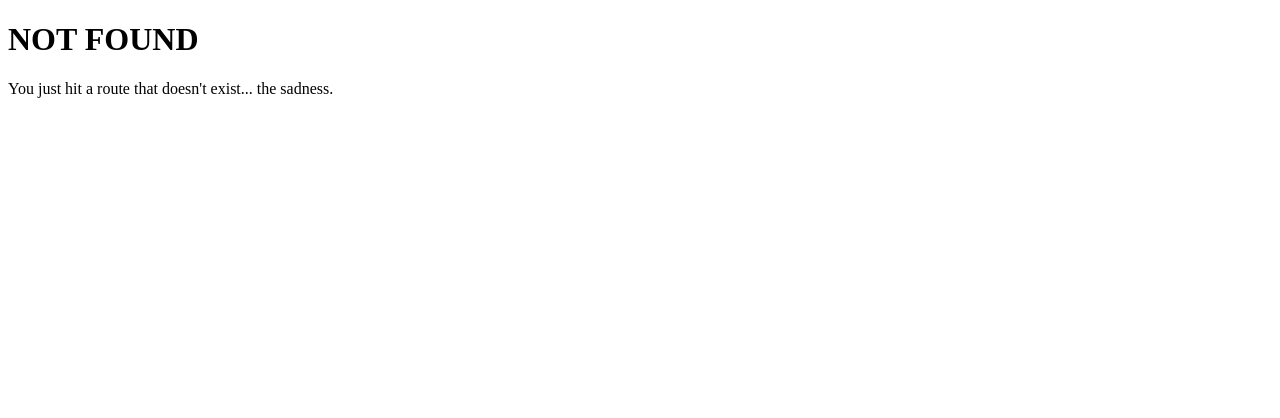
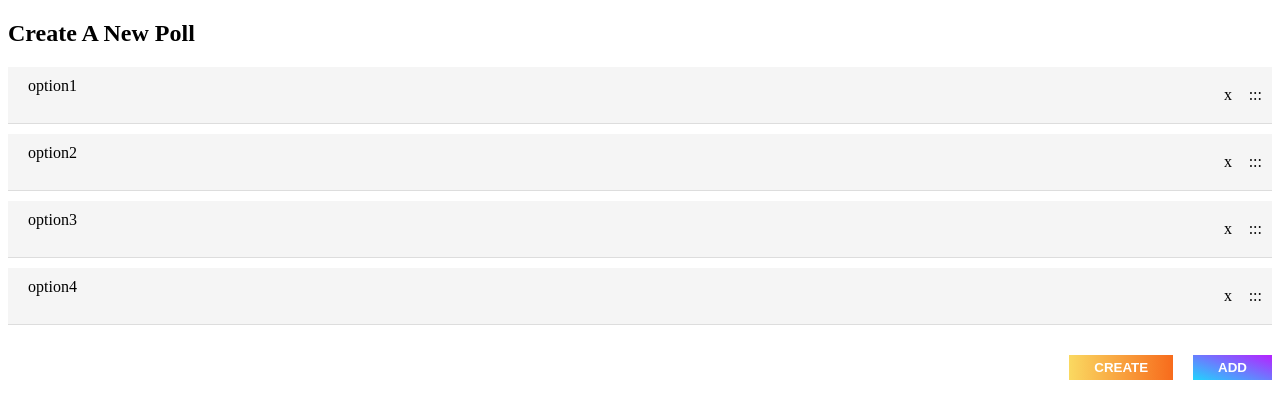
Before and after one commit to Treynox/polzlearning, a Gatsby site: page /new in a window 1280 px wide. Before the commit this address had no page. Built offline with nearby package versions, Linux system fonts and the light colour scheme; Gatsby itself is replaced by a stand-in of ours.

Commit message:
Part 1 Complete

```diff
--- a/package.json
+++ b/package.json
@@ -9,6 +9,8 @@
     "gatsby-plugin-react-helmet": "^2.0.10",
     "gatsby-plugin-styled-components": "^2.0.11",
     "react-helmet": "^5.2.0",
+    "react-sortable-hoc": "^0.8.3",
+    "short-id": "0.1.0-1",
     "styled-components": "^3.3.2"
   },
   "keywords": [
--- /dev/null
+++ b/src/components/NewPoll/index.js
@@ -0,0 +1,95 @@
+import React from 'react'
+import styled from 'styled-components'
+import PropTypes from 'prop-types'
+import {
+    SortableContainer,
+    SortableElement,
+    SortableHandle,
+} from 'react-sortable-hoc'
+
+const OptionsContainer = styled.ul`
+  list-style: none;
+  padding: 0;
+  margin: 0 0 30px;
+`;
+
+const OptionItemContainer = styled.li`
+  border-bottom: 1px solid #ddd;
+  padding: 10px 60px 10px 20px;
+  margin: 0 0 10px;
+  background-color: #f5f5f5;
+  list-style: none;
+  position: relative;
+  min-height: 36px;
+`;
+
+const OptionInputItem = styled.input`
+  border: none;
+  background-color: inherit;
+  width: 100%;
+`;
+
+const ActionItem = styled.div`
+  position: absolute;
+  right: ${props => (props.right ? `${props.right}px` : '10px')};
+  top: 50%;
+  transform: translateY(-50%);
+  cursor: ${props => (props.editing ? 'pointer' : 'move')};
+`;
+
+const DragHandle = SortableHandle(() => <ActionItem>:::</ActionItem>);
+
+const SortableItem = SortableElement(
+    ({ text, id, onToggleEdit, onKeyDown, onTextChange, onDelete, editing }) => (
+        <OptionItemContainer
+            key={id}
+            onDoubleClick={() => !editing && onToggleEdit(id)}
+            onBlur={() => onToggleEdit(id)}>
+            {editing ? (
+                <OptionInputItem
+                    autoFocus
+                    value={text}
+                    onChange={e => onTextChange(e, id)}
+                    onKeyDown={onKeyDown}
+                />
+            ) : (
+                    text
+                )}
+            <ActionItem
+                editing
+                onClick={() => onDelete(id)}
+                right={40}
+                title="Delete">
+                x
+      </ActionItem>
+            <DragHandle />
+        </OptionItemContainer>
+    ),
+);
+
+const SortableList = SortableContainer(({ options, ...props }) => {
+    return (
+        <OptionsContainer>
+            {options.filter(Boolean).map((option, index) => {
+                return (
+                    <SortableItem {...option} {...props} index={index} key={option.id} />
+                );
+            })}
+        </OptionsContainer>
+    );
+});
+
+const NewPoll = props => (
+    <SortableList {...props} lockAxis="y" useDragHandle lockToContainerEdges />
+);
+
+NewPoll.propTypes = {
+    options: PropTypes.arrayOf(PropTypes.object).isRequired,
+    onToggleEdit: PropTypes.func.isRequired,
+    onTextChange: PropTypes.func.isRequired,
+    onKeyDown: PropTypes.func.isRequired,
+    onSortEnd: PropTypes.func.isRequired,
+    onDelete: PropTypes.func.isRequired,
+};
+
+export default NewPoll;
--- a/src/pages/index.js
+++ b/src/pages/index.js
@@ -1,10 +1,23 @@
 import React from 'react'
+import Link from 'gatsby-link'
+
+import { Button } from '../styledComponents/theme'
+import { Heading2 } from '../styledComponents/typography'
 
 const IndexPage = () => (
   <div>
-    <h1>Hi people</h1>
-    <p>Welcome to your new Gatsby site.</p>
-    <p>Now go build something great.</p>
+    <Heading2>A next-generation polling application</Heading2>
+    <p>
+      Built from the ground up - Ut pariatur velit eu fugiat ut. Veniam commodo
+      non esse proident ut anim irure voluptate commodo aliqua tempor Lorem
+      excepteur cupidatat. Nulla commodo ex laboris eu sit nisi exercitation
+      dolore labore qui elit non Lorem minim. Voluptate pariatur anim esse irure
+      ipsum ut pariatur. Mollit occaecat velit occaecat sint pariatur tempor.
+      Consectetur culpa tempor dolore amet officia dolore nulla nisi sunt ea.
+    </p>
+    <Link to="/new">
+      <Button>New Poll</Button>
+    </Link>
   </div>
 )
 
--- /dev/null
+++ b/src/pages/new.js
@@ -0,0 +1,170 @@
+import React, { Component } from 'react'
+import styled from 'styled-components'
+import Link from 'gatsby-link'
+import { arrayMove } from 'react-sortable-hoc'
+import shortId from 'short-id'
+
+import { Button } from '../styledComponents/theme'
+import { Heading2 } from '../styledComponents/typography'
+import NewPoll from '../components/NewPoll/index'
+
+const CreateButton = Button.extend`
+  background-image: linear-gradient(19deg, #21d4fd 0%, #b721ff 100%);
+  margin-left: 20px;
+`;
+
+const ActionContainer = styled.div`
+  display: flex;
+  justify-content: flex-end;
+`;
+
+class NewPollPage extends Component {
+  state = {
+    options: [
+      {
+        text: 'option1',
+        id: '123avcs232',
+        editing: false,
+      },
+      {
+        text: 'option2',
+        id: '123av35df2',
+        editing: false,
+      },
+      {
+        text: 'option3',
+        id: '12323dsdsv35df2',
+        editing: false,
+      },
+      {
+        text: 'option4',
+        id: 'ac24312v35df2',
+        editing: false,
+      },
+    ],
+  };
+  // to keep track of what item is being edited
+  editing = null;
+
+  handleKeydown = e => {
+    if (e.which === 27) this.handleToggleEdit(this.editing);
+    if (e.which === 13) this.handleAddItem();
+  };
+
+  handleToggleEdit = id => {
+    this.setState(prevState => {
+      const options = prevState.options
+        .filter(({ text }) => text)
+        .map(option => {
+          if (option.id === id) {
+            if (!option.editing) {
+              this.editing = id;
+            } else {
+              this.editing = null;
+            }
+
+            return {
+              ...option,
+              editing: !option.editing,
+            };
+          }
+
+          return {
+            ...option,
+            editing: false,
+          };
+        });
+
+      return {
+        ...prevState,
+        options,
+      };
+    });
+  };
+
+  handleTextChange = (e, id) => {
+    const options = this.state.options.map(option => {
+      if (option.id === id) {
+        return {
+          ...option,
+          text: e.target.value,
+        };
+      }
+
+      return option;
+    });
+
+    this.setState({
+      ...this.state,
+      options,
+    });
+  };
+
+  handleSortEnd = ({ oldIndex, newIndex }) => {
+    this.setState({
+      ...this.state,
+      options: arrayMove(this.state.options, oldIndex, newIndex),
+    });
+  };
+
+  handleAddItem = () => {
+    // if the user spams add w/o writing any text the items w/o any text get removed
+    const options = this.state.options
+      // filter out any falsy values from the list
+      .filter(Boolean)
+      .filter(({ text }) => text)
+      .map(option => ({
+        ...option,
+        editing: false,
+      }));
+    const id = shortId.generate();
+    this.editing = id;
+
+    this.setState({
+      ...this.state,
+      options: [
+        ...options,
+        {
+          id,
+          text: '',
+          editing: true,
+        },
+      ],
+    });
+  };
+
+  handleDelete = id => {
+    const options = this.state.options.filter(option => option.id !== id);
+
+    this.setState({
+      ...this.state,
+      options,
+    });
+  };
+
+  render() {
+    const { options } = this.state;
+
+    return (
+      <div>
+        <Heading2>Create a new Poll</Heading2>
+        <NewPoll
+          options={options}
+          onToggleEdit={this.handleToggleEdit}
+          onTextChange={this.handleTextChange}
+          onKeyDown={this.handleKeydown}
+          onSortEnd={this.handleSortEnd}
+          onDelete={this.handleDelete}
+        />
+        <ActionContainer>
+          <Link to="/new">
+            <Button>Create</Button>
+          </Link>
+          <CreateButton onClick={this.handleAddItem}>Add</CreateButton>
+        </ActionContainer>
+      </div>
+    );
+  }
+}
+
+export default NewPollPage;
--- a/src/styledComponents/theme.js
+++ b/src/styledComponents/theme.js
@@ -2,7 +2,8 @@ import styled from 'styled-components';
 
 export const Button = styled.button`
   padding: 5px 25px;
-  background-image: linear-gradient(116deg, #08aeea 0%, #2af598 100%);
+  background-color: #FAD961;
+  background-image: linear-gradient(90deg, #FAD961 0%, #F76B1C 100%);
   color: white;
   font-weight: bold;
   text-transform: uppercase;
--- /dev/null
+++ b/src/styledComponents/typography.js
@@ -0,0 +1,5 @@
+import styled from 'styled-components';
+
+export const Heading2 = styled.h2`
+  text-transform: capitalize;
+`;
```
Also changed, not shown: 1 other file.
